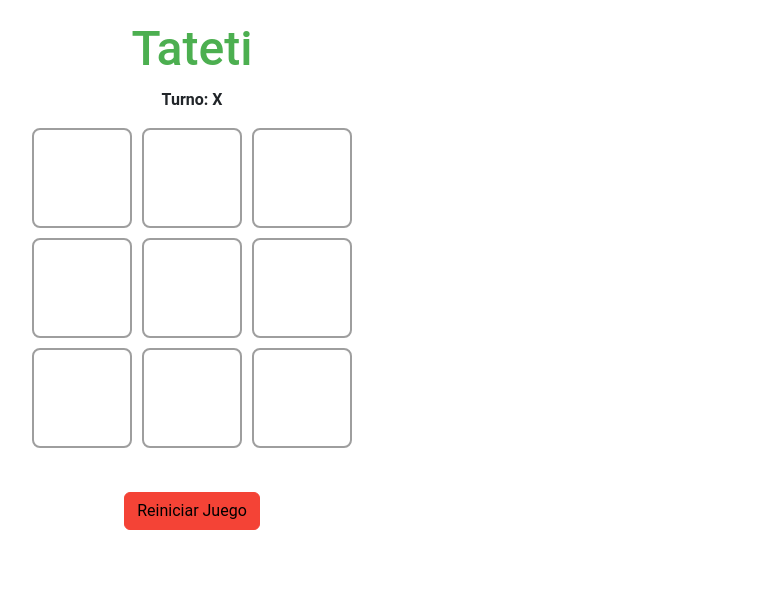
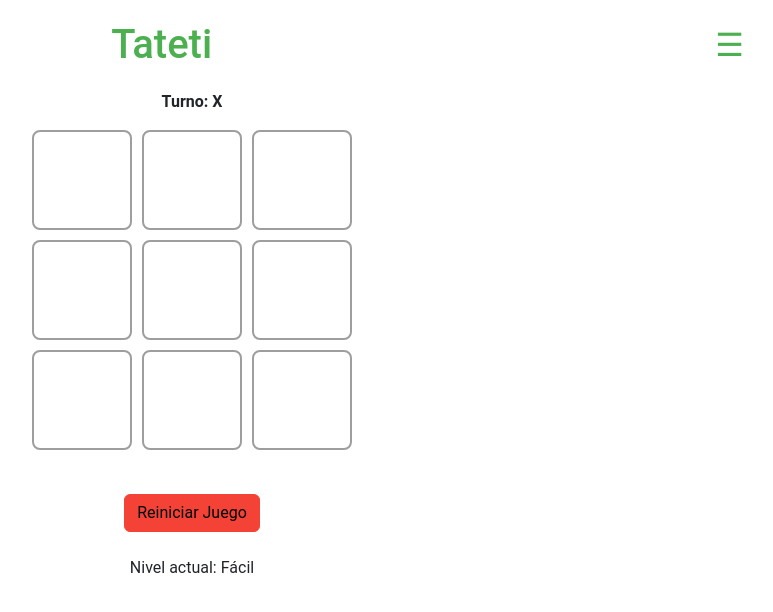
Before and after one commit to npasserini/tateti, a React (Create React App) app: page / in a window 1280 px wide. Shown: the top 612 px of the page, without its empty margins (448-1221 px from the left). Built offline with nearby package versions, Linux system fonts and the light colour scheme.

Commit message:
Agrega menú niveles

```diff
--- a/src/components/Game.tsx
+++ b/src/components/Game.tsx
@@ -1,5 +1,7 @@
 import React, { useState } from 'react';
 import Board from './Board';
+import Menu from './Menu';
+
 import '../styles/components/Game.scss';
 
 const calculateWinner = (squares: (string | null)[]) => {
@@ -25,19 +27,9 @@ const Game: React.FC = () => {
   const [squares, setSquares] = useState<(string | null)[]>(Array(9).fill(null));
   const [isXNext, setIsXNext] = useState(true);
   const [lastMoveIndex, setLastMoveIndex] = useState<number | null>(null); // Índice de la última jugada
+  const [level, setLevel] = useState<string>('Fácil'); // Nivel inicial
 
   const { winner, line } = calculateWinner(squares);
-
-  const handleComputerMove = (squares: (string | null)[]) => {
-    const emptyIndices = squares
-      .map((sq, idx) => (sq === null ? idx : null))
-      .filter((idx) => idx !== null) as number[];
-
-    if (emptyIndices.length === 0) return;
-
-    const randomIndex = emptyIndices[Math.floor(Math.random() * emptyIndices.length)];
-    squares[randomIndex] = 'O'; // La computadora juega como 'O'
-  };
 
   const handleClick = (index: number) => {
     if (squares[index] || calculateWinner(squares).winner) return;
@@ -76,7 +68,10 @@ const Game: React.FC = () => {
 
   return (
     <div className={`game container`}>
-      <h1 className="text-primary text-center">Tateti</h1>
+      <div className="header">
+        <h1 className="title">Tateti</h1>
+        <Menu onLevelChange={(newLevel) => setLevel(newLevel)} />
+      </div>
       <p className="text-center fw-bold">{status}</p>
       <Board
         squares={squares}
@@ -89,7 +84,8 @@ const Game: React.FC = () => {
           Reiniciar Juego
         </button>
       </div>
-    </div>
+      <p className="text-center mt-3">Nivel actual: {level}</p> {/* Mostrar nivel actual */}
+      </div>
   );
 };
 
--- /dev/null
+++ b/src/components/Menu.tsx
@@ -0,0 +1,31 @@
+import React, { useState } from 'react';
+import '../styles/components/Menu.scss';
+
+interface MenuProps {
+  onLevelChange: (level: string) => void;
+}
+
+const Menu: React.FC<MenuProps> = ({ onLevelChange }) => {
+  const [isOpen, setIsOpen] = useState(false);
+
+  const toggleMenu = () => {
+    setIsOpen(!isOpen);
+  };
+
+  return (
+    <div className="menu-container">
+      <button className="hamburger" onClick={toggleMenu}>
+        ☰
+      </button>
+      {isOpen && (
+        <ul className="menu">
+          <li onClick={() => onLevelChange('Fácil')}>Fácil</li>
+          <li onClick={() => onLevelChange('Intermedio')}>Intermedio</li>
+          <li onClick={() => onLevelChange('Difícil')}>Difícil</li>
+        </ul>
+      )}
+    </div>
+  );
+};
+
+export default Menu;
--- a/src/styles/components/Game.scss
+++ b/src/styles/components/Game.scss
@@ -8,10 +8,25 @@
   flex-direction: column;
   align-items: center;
 
-  h1 {
-    font-size: 3rem;
-    color: $primary;
-    margin-bottom: 10px;
+  .header {
+    width: 100%;
+    display: flex;
+    align-items: center; // Alinea verticalmente en el centro
+    justify-content: flex-start; // Alinea horizontalmente desde la izquierda
+    gap: 10px; // Espaciado entre el menú y el título
+    margin-bottom: 20px;
+
+    .title {
+      margin: 0;
+      font-size: 2.5rem;
+      color: $primary;
+      flex: 1;
+      text-align: center;
+    }
+
+    .menu-container {
+      margin-left: 10px; // Espaciado entre el menú y el título
+    }
   }
 
   .status {
--- /dev/null
+++ b/src/styles/components/Menu.scss
@@ -0,0 +1,33 @@
+@import '../_variables';
+
+.hamburger {
+  font-size: 2rem;
+  background: none;
+  border: none;
+  cursor: pointer;
+  color: $primary;
+  top: 10px;
+  left: 10px;
+}
+
+.menu {
+  position: absolute;
+  top: 50px;
+  left: 10px;
+  background: #ffffff;
+  border: 1px solid $secondary;
+  border-radius: 5px;
+  list-style: none;
+  padding: 10px;
+  box-shadow: 0 4px 6px rgba(0, 0, 0, 0.1);
+
+  li {
+    padding: 10px;
+    cursor: pointer;
+
+    &:hover {
+      background: $primary;
+      color: #ffffff;
+    }
+  }
+}
```
